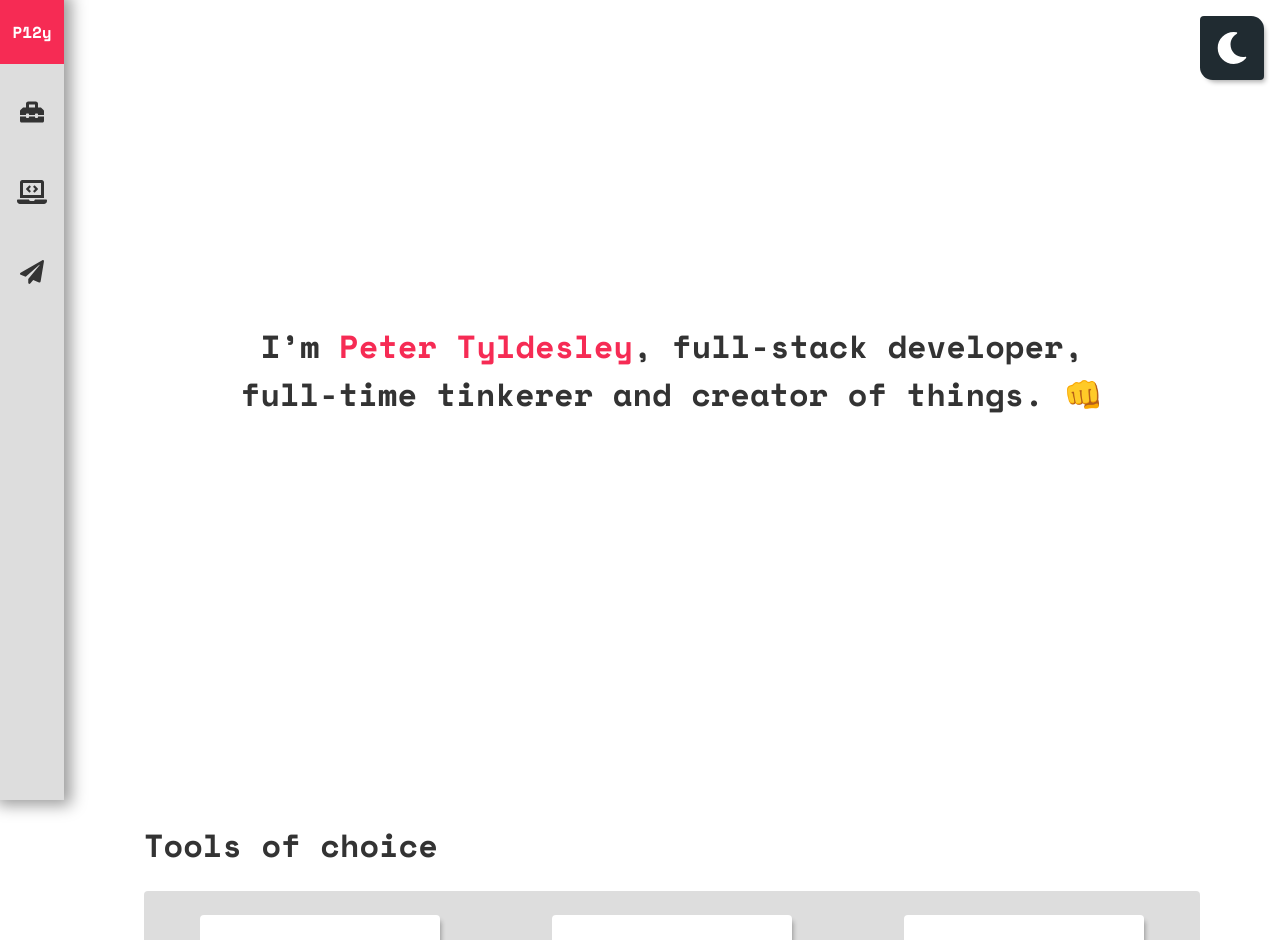
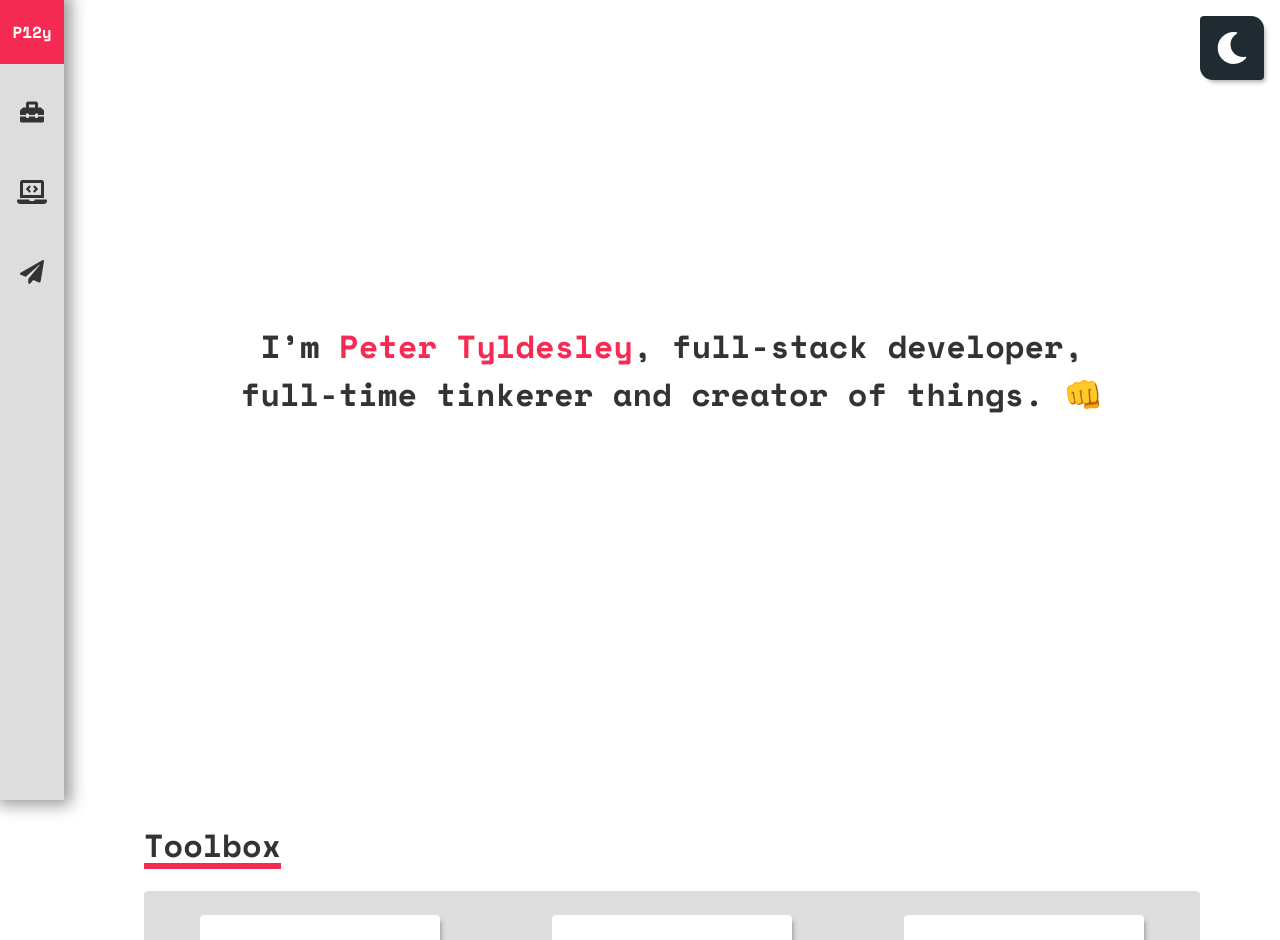
Before and after one commit to p12y/portfolio, a React (Create React App) app: page / in a window 1280 px wide. Shown: the top 940 px of the page. Built offline with nearby package versions, Linux system fonts and the light colour scheme.

Commit message:
Add title underline

```diff
--- a/src/components/Tools.js
+++ b/src/components/Tools.js
@@ -6,6 +6,9 @@ import { useTrail, animated } from 'react-spring';
 const Title = styled.h1`
   color: #333;
   font-family: 'Space Mono', monospace;
+  -webkit-box-shadow: inset 0 -6px 0 rgba(246,43,84, 1);
+  box-shadow: inset 0 -6px 0 rgba(246,43,84, 1);
+  display: inline-block;
 `;
 
 const Container = styled.div`
@@ -122,7 +125,7 @@ function Tools() {
 
   return (
     <Container>
-      <Title>Tools of choice</Title>
+      <Title>Toolbox</Title>
       <Waypoint onEnter={() => set({ opacity: 1, transform: 'scale(1)' })} >
         <Section>
           {trail.map((props, index) => <div style={{ alignSelf: 'start' }}><animated.div style={props}>{cards[index]}</animated.div></div>)}
```
